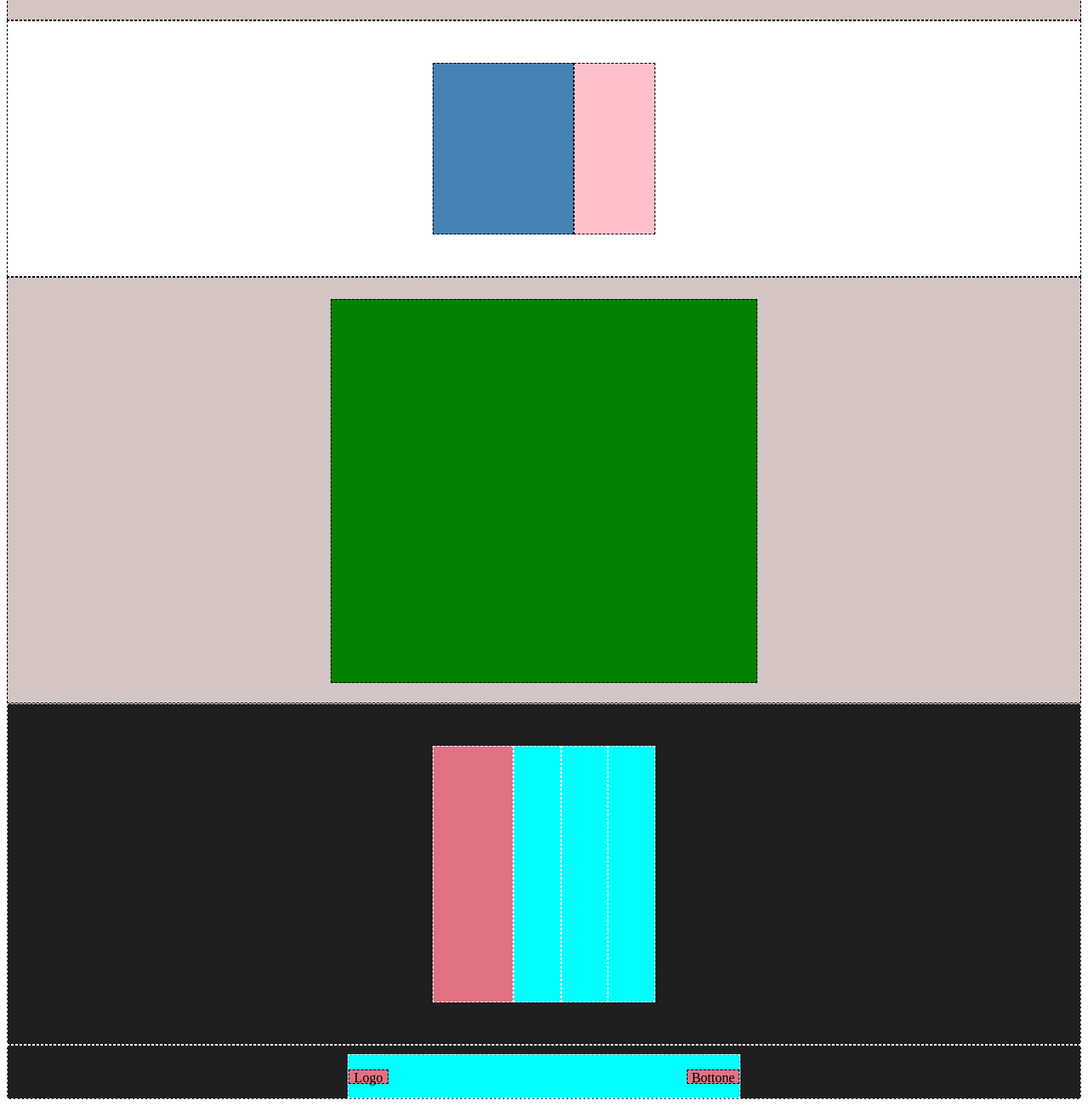
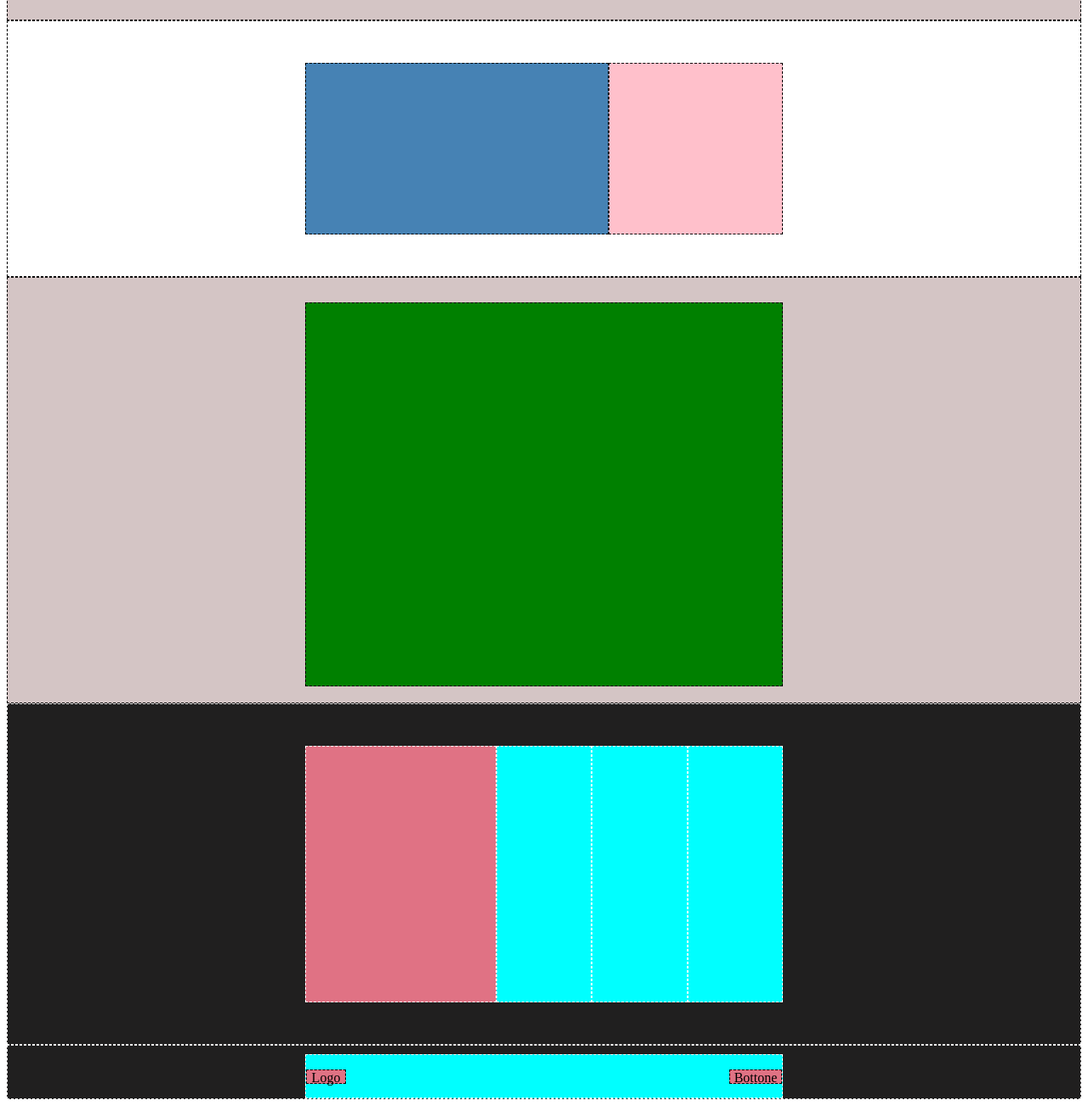
Before and after one commit to alessiarabacchi/htmlcss-struttura-discord, a plain HTML site: page index.html in a window 1280 px wide. Shown: the part 1010-2312 px from the top of the page at 85% size. Drawn offline with Linux system fonts and the light colour scheme.

Commit message:
change dimension css

```diff
--- a/css/style.css
+++ b/css/style.css
@@ -47,8 +47,8 @@ header {
 .container-section-1 {
   flex-grow: 1;
   display: flex;
-  padding-left: 500px;
-  padding-right: 500px;
+  padding-left: 350px;
+  padding-right: 350px;
   align-items: center;
 
   /*debug*/
@@ -61,6 +61,7 @@ header {
 .rect-section-1 {
   flex-grow: 1;
   height: 200px;
+  width: 400px;
 
   /*debug*/
   border: 1px dashed black;
@@ -71,8 +72,8 @@ header {
   flex-grow: 1;
   display: flex;
   align-items: center;
-  padding-left: 500px;
-  padding-right: 500px;
+  padding-left: 350px;
+  padding-right: 350px;
 
   /*debug*/
   border: 1px dashed black;
@@ -105,8 +106,8 @@ header {
   flex-grow: 1;
   display: flex;
   align-items: center;
-  padding-left: 500px;
-  padding-right: 500px;
+  padding-left: 350px;
+  padding-right: 350px;
 
   /*debug*/
   border: 1px dashed black;
@@ -137,11 +138,17 @@ header {
 
 .container-section-5 {
   flex-grow: 1;
+  display: flex;
+  align-items: center;
   height: 500px;
+  padding-left: 350px;
+  padding-right: 350px;
 
   /*debug*/
   border: 1px dashed black;
   background-color: rgb(212, 197, 197);
+  text-align: center;
+  min-height: 500px;
 }
 
 .rect-section-5 {
@@ -149,7 +156,7 @@ header {
   width: 500px;
   height: 450px;
   margin: 0 auto;
-  margin-top: 25px;
+  margin-top: 10px;
 
   /*debug*/
   border: 1px dashed black;
@@ -160,8 +167,8 @@ header {
   flex-grow: 1;
   display: flex;
   align-items: center;
-  padding-left: 500px;
-  padding-right: 500px;
+  padding-left: 350px;
+  padding-right: 350px;
 
   /*debug*/
   border: 1px dashed white;
@@ -173,7 +180,7 @@ header {
 .rect-footer-1 {
   flex-grow: 1;
   height: 300px;
-  width: 25%;
+  width: 30%;
 
   /*debug*/
   border: 1px dashed white;
@@ -231,8 +238,8 @@ header {
   display: flex;
   align-items: center;
   justify-content: space-between;
-  margin-left: 400px;
-  margin-right: 400px;
+  margin-left: 350px;
+  margin-right: 350px;
   margin-top: 10px;
 
   /*debug*/
```
